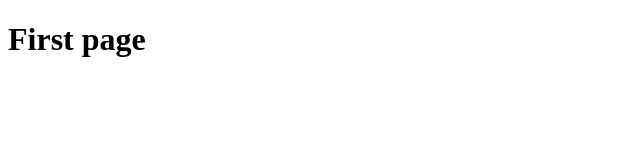
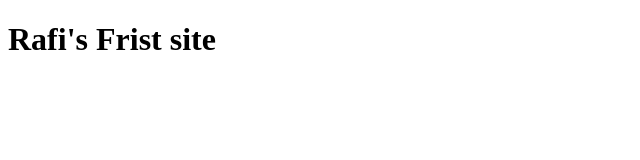
Before and after one commit to rafisys/first_site, a plain HTML site: page index.html in a window 1280 px wide. Shown: the whole page, without its empty margins (0-640 px from the left). Drawn offline with Linux system fonts and the light colour scheme.

Commit message:
changed heading in index.html

```diff
--- a/index.html
+++ b/index.html
@@ -7,6 +7,6 @@
     <title>First page</title>
 </head>
 <body>
-    <h1>First page</h1>
+    <h1>Rafi's Frist site</h1>
 </body>
 </html>
```
